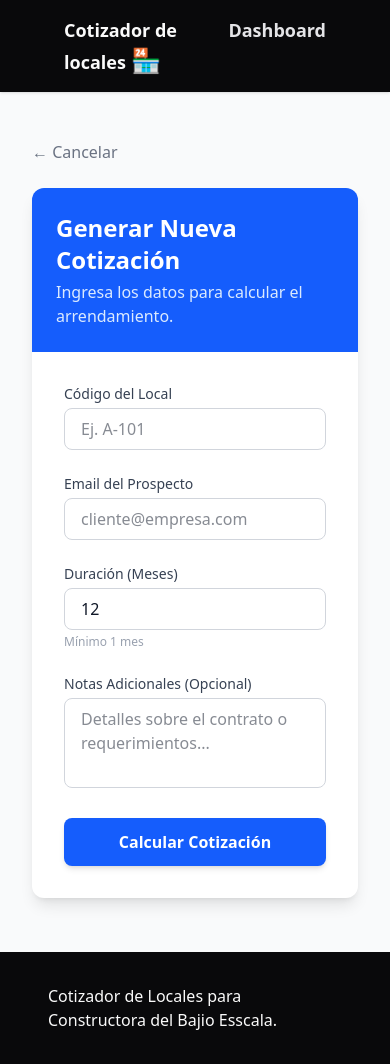
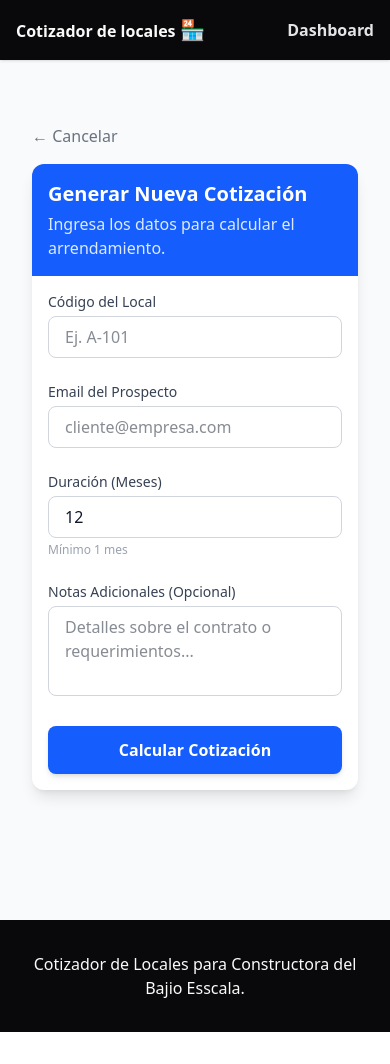
Before and after one commit to miralriodev/cotizador-locales, a React app in the folder frontend/: page /cotizar in a window 390 px wide. After the commit the page ends 1032 px from the top, so only its background shows below. Built offline with nearby package versions, Linux system fonts and the light colour scheme; no server answers; the HTML template or start-up script is replaced by a standard one.

Commit message:
feat(ui): implement responsive design and mobile-friendly layouts

```diff
--- a/frontend/src/App.tsx
+++ b/frontend/src/App.tsx
@@ -7,17 +7,17 @@ import { BrowserRouter, Route, Routes } from "react-router-dom";
 function App() {
   return (
   <BrowserRouter>
-      <div className="min-h-screen bg-gray-50 text-gray-900 min-w-screen">
+      <div className="min-h-screen bg-gray-50 text-gray-900 w-full">
         <Navbar/>
-        <main className="container mx-auto px-4 min-h-screen">
+        <main className="container mx-auto px-4 min-h-screen py-4 md:py-8">
           <Routes>
             <Route path="/" element={<Dashboard />} />
             <Route path="/local/:codigo" element={<LocalDetail />} />
             <Route path="/cotizar" element={<CreateQuote />} />
           </Routes>
         </main>
-        <section className="py-8 px-12 bg-zinc-950 min-h-20 text-zinc-50">
-          <p>Cotizador de Locales para Constructora del Bajio Esscala.</p>
+        <section className="py-8 px-6 md:px-12 bg-zinc-950 min-h-20 text-zinc-50">
+          <p className="text-center md:text-left">Cotizador de Locales para Constructora del Bajio Esscala.</p>
         </section>
       </div>
       </BrowserRouter>
--- a/frontend/src/components/Navbar.tsx
+++ b/frontend/src/components/Navbar.tsx
@@ -2,9 +2,9 @@ import { Navigate } from "react-router-dom";
 
 export default function Navbar() {
   return (
-    <nav className="py-4 px-16 bg-zinc-950 shadow-sm mb-4 flex">
-          <h1 className="font-semibold text-lg text-zinc-50">Cotizador de locales <span className="text-2xl">🏪</span></h1>
-          <span onClick={() => Navigate({to: "/"})} className="ml-auto cursor-pointer text-lg font-semibold text-zinc-200">Dashboard</span>
+    <nav className="py-4 px-4 md:px-16 bg-zinc-950 shadow-sm mb-4 flex items-center justify-between">
+          <h1 className="font-semibold text-base md:text-lg text-zinc-50 truncate">Cotizador de locales <span className="text-xl md:text-2xl">🏪</span></h1>
+          <span onClick={() => Navigate({to: "/"})} className="cursor-pointer text-base md:text-lg font-semibold text-zinc-200 hover:text-white transition-colors">Dashboard</span>
         </nav>
   )
 }
--- a/frontend/src/pages/CreateQuote.tsx
+++ b/frontend/src/pages/CreateQuote.tsx
@@ -157,25 +157,25 @@ const CreateCotizacion = () => {
   // --- VISTA: FORMULARIO ---
   return (
     <div className="container mx-auto px-4 py-8 max-w-2xl">
-      <button onClick={() => navigate(-1)} className="mb-6 text-gray-500 hover:text-gray-800">
+      <button onClick={() => navigate(-1)} className="mb-4 md:mb-6 text-gray-500 hover:text-gray-800">
         ← Cancelar
       </button>
 
       <div className="bg-white shadow-lg rounded-xl overflow-hidden">
-        <div className="bg-blue-600 p-6">
-          <h1 className="text-2xl font-bold text-white">Generar Nueva Cotización</h1>
+        <div className="bg-blue-600 p-4 md:p-6">
+          <h1 className="text-xl md:text-2xl font-bold text-white">Generar Nueva Cotización</h1>
           <p className="text-blue-100 mt-1">Ingresa los datos para calcular el arrendamiento.</p>
         </div>
 
-        <div className="p-8">
+        <div className="p-4 md:p-8">
           {/* Tarjeta de Resumen del Local (Si existe info) */}
           {localInfo && (
-            <div className="mb-8 p-4 bg-blue-50 border border-blue-100 rounded-lg flex items-start gap-4">
+            <div className="mb-6 md:mb-8 p-4 bg-blue-50 border border-blue-100 rounded-lg flex flex-col sm:flex-row items-start sm:items-center gap-4">
               <div className="flex-1">
                 <h3 className="font-semibold text-blue-900">Local {localInfo.codigo}</h3>
                 <p className="text-sm text-blue-700">{localInfo.pabellon}</p>
               </div>
-              <div className="text-right">
+              <div className="text-left sm:text-right w-full sm:w-auto">
                 <p className="font-bold text-blue-900">{formatCurrency(localInfo.precio_mensual)}</p>
                 <p className="text-xs text-blue-600">por mes</p>
               </div>
--- a/frontend/src/pages/Dashboard.tsx
+++ b/frontend/src/pages/Dashboard.tsx
@@ -69,7 +69,7 @@ export default function Dashboard() {
         </div>
 
         <div className="flex flex-wrap gap-4 items-end">
-          <div>
+          <div className="w-full sm:w-auto">
             <label className="block text-xs font-semibold text-gray-500 uppercase tracking-wider mb-1">
               Código / ID
             </label>
@@ -79,19 +79,19 @@ export default function Dashboard() {
                 type="text"
                 name="codigo"
                 placeholder="Ej. A-101"
-                className="border border-gray-200 rounded-lg py-2.5 pl-9 pr-3 w-36 bg-gray-50 focus:ring-2 focus:ring-blue-500 focus:outline-none transition"
+                className="border border-gray-200 rounded-lg py-2.5 pl-9 pr-3 w-full sm:w-36 bg-gray-50 focus:ring-2 focus:ring-blue-500 focus:outline-none transition"
                 onChange={handleFilterChange}
               />
             </div>
           </div>
 
-          <div>
+          <div className="w-full sm:w-auto">
             <label className="block text-xs font-semibold text-gray-500 uppercase tracking-wider mb-1">
               Pabellón
             </label>
             <select
               name="pabellon"
-              className="border border-gray-200 rounded-lg p-2.5 w-36 bg-gray-50 focus:ring-2 focus:ring-blue-500 focus:outline-none transition"
+              className="border border-gray-200 rounded-lg p-2.5 w-full sm:w-36 bg-gray-50 focus:ring-2 focus:ring-blue-500 focus:outline-none transition"
               onChange={handleFilterChange}
             >
               <option value="">Todos</option>
@@ -101,8 +101,8 @@ export default function Dashboard() {
             </select>
           </div>
 
-          <div className="flex gap-2">
-            <div>
+          <div className="flex gap-2 w-full sm:w-auto">
+            <div className="w-1/2 sm:w-auto">
               <label className="block text-xs font-semibold text-gray-500 uppercase tracking-wider mb-1">
                 Precio Min
               </label>
@@ -110,11 +110,11 @@ export default function Dashboard() {
                 type="number"
                 name="min_precio"
                 placeholder="0"
-                className="border border-gray-200 rounded-lg p-2.5 w-28 bg-gray-50 focus:ring-2 focus:ring-blue-500 focus:outline-none transition"
+                className="border border-gray-200 rounded-lg p-2.5 w-full sm:w-28 bg-gray-50 focus:ring-2 focus:ring-blue-500 focus:outline-none transition"
                 onChange={handleFilterChange}
               />
             </div>
-            <div>
+            <div className="w-1/2 sm:w-auto">
               <label className="block text-xs font-semibold text-gray-500 uppercase tracking-wider mb-1">
                 Precio Max
               </label>
@@ -122,31 +122,31 @@ export default function Dashboard() {
                 type="number"
                 name="max_precio"
                 placeholder="Max"
-                className="border border-gray-200 rounded-lg p-2.5 w-28 bg-gray-50 focus:ring-2 focus:ring-blue-500 focus:outline-none transition"
+                className="border border-gray-200 rounded-lg p-2.5 w-full sm:w-28 bg-gray-50 focus:ring-2 focus:ring-blue-500 focus:outline-none transition"
                 onChange={handleFilterChange}
               />
             </div>
           </div>
 
-          <div className="flex gap-2 items-end p-2 bg-gray-50 rounded-lg border border-gray-100">
-            <div>
+          <div className="flex gap-2 items-end p-2 bg-gray-50 rounded-lg border border-gray-100 w-full sm:w-auto">
+            <div className="w-1/2 sm:w-auto">
               <label className="block text-[10px] font-bold text-gray-400 uppercase mb-1">Área Min (m²)</label>
               <input
                 type="number"
                 name="min_area"
                 placeholder="0"
-                className="border border-gray-200 rounded px-2 py-1.5 w-20 text-sm focus:ring-2 focus:ring-blue-500 focus:outline-none"
+                className="border border-gray-200 rounded px-2 py-1.5 w-full sm:w-20 text-sm focus:ring-2 focus:ring-blue-500 focus:outline-none"
                 onChange={handleFilterChange}
               />
             </div>
             <span className="text-gray-400 mb-2">-</span>
-            <div>
+            <div className="w-1/2 sm:w-auto">
               <label className="block text-[10px] font-bold text-gray-400 uppercase mb-1">Área Max (m²)</label>
               <input
                 type="number"
                 name="max_area"
                 placeholder="Max"
-                className="border border-gray-200 rounded px-2 py-1.5 w-20 text-sm focus:ring-2 focus:ring-blue-500 focus:outline-none"
+                className="border border-gray-200 rounded px-2 py-1.5 w-full sm:w-20 text-sm focus:ring-2 focus:ring-blue-500 focus:outline-none"
                 onChange={handleFilterChange}
               />
             </div>
@@ -154,7 +154,7 @@ export default function Dashboard() {
 
           <button
             onClick={fetchLocales}
-            className="bg-gray-900 hover:bg-black text-white px-5 py-2.5 rounded-lg flex items-center gap-2 transition-all shadow-md active:scale-95"
+            className="bg-gray-900 hover:bg-black text-white px-5 py-2.5 rounded-lg flex items-center justify-center gap-2 transition-all shadow-md active:scale-95 w-full sm:w-auto"
           >
             <MagnifyingGlassIcon className="w-4 h-4" /> Buscar
           </button>
--- a/frontend/src/pages/LocalDetail.tsx
+++ b/frontend/src/pages/LocalDetail.tsx
@@ -131,16 +131,16 @@ const LocalDetail = () => {
         </div>
 
         {/* Footer: Acciones */}
-        <div className="p-6 bg-gray-50 border-t border-gray-100 flex justify-end gap-3">
+        <div className="p-4 md:p-6 bg-gray-50 border-t border-gray-100 flex justify-end gap-3">
           {local.status === 'disponible' ? (
              <Link
                to={`/cotizar?local=${local.codigo}`}
-               className="bg-blue-600 hover:bg-blue-700 text-white font-medium py-2 px-6 rounded-lg transition-colors shadow-sm"
+               className="w-full md:w-auto bg-blue-600 hover:bg-blue-700 text-white font-medium py-2 px-6 rounded-lg transition-colors shadow-sm text-center"
              >
                Generar Cotización
              </Link>
           ) : (
-            <button disabled className="bg-gray-300 text-gray-500 font-medium py-2 px-6 rounded-lg cursor-not-allowed">
+            <button disabled className="w-full md:w-auto bg-gray-300 text-gray-500 font-medium py-2 px-6 rounded-lg cursor-not-allowed">
               No disponible para cotizar
             </button>
           )}
```
Also changed, not shown: 1 other file (tests, documents, lock files or other folders).
